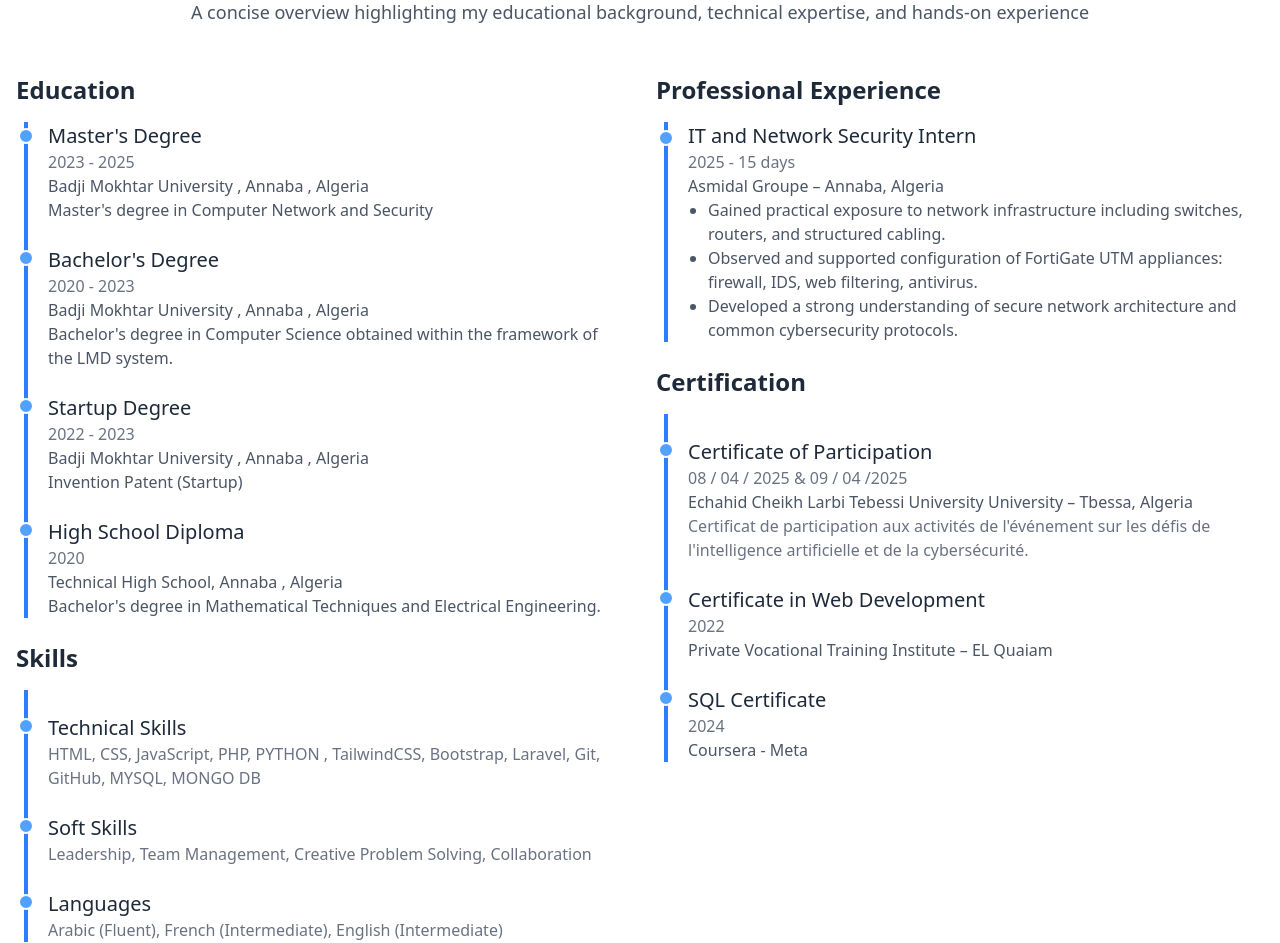
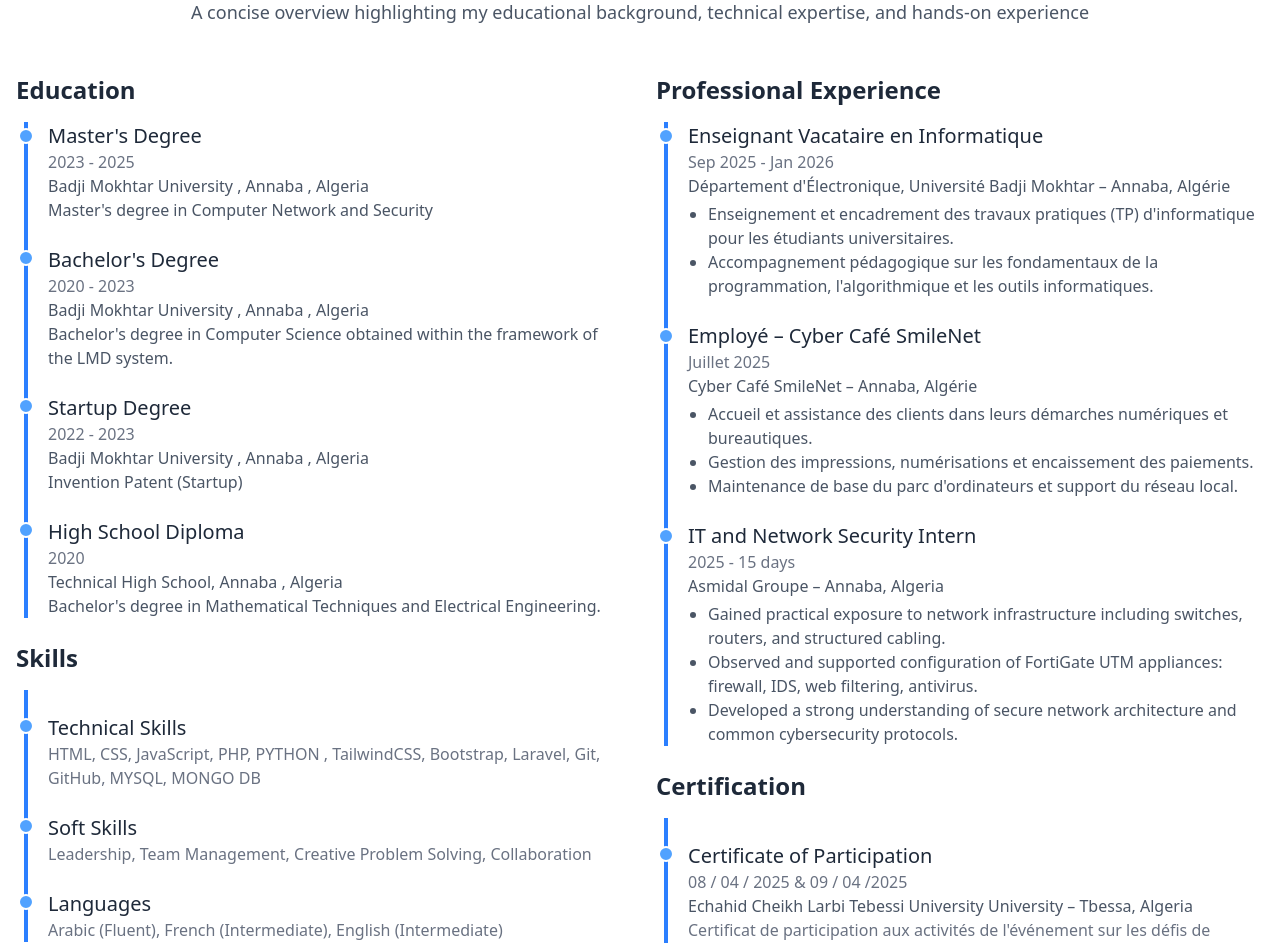
Before and after one commit to Khairodoudou/kheireddine-portfolio, a React (Vite) app: page / in a window 1280 px wide. Shown: the part 1680-2623 px from the top of the page. Built offline with nearby package versions, Linux system fonts and the light colour scheme.

Commit message:
feat(resume): add teaching and cyber cafe roles to professional experience

```diff
--- a/src/Sections/Resume.jsx
+++ b/src/Sections/Resume.jsx
@@ -153,19 +153,44 @@ const Resume = () => {
             <div className="relative pl-8">
               {/* Timeline Line */}
               <div className="absolute left-2 top-0 h-full w-1 bg-blue-500"></div>
-              {/* Timeline Circles */}
-              <div className="absolute left-0.5 top-2 w-4 h-4 bg-blue-400 rounded-full border-2 border-white"></div>
-              <div className="mb-6">
+
+              {/* Experience 1 */}
+              <div className="relative mb-6">
+                <div className="absolute -left-[30px] top-1.5 w-4 h-4 bg-blue-400 rounded-full border-2 border-white"></div>
+                <h4 className="text-xl font-medium text-gray-800">Enseignant Vacataire en Informatique</h4>
+                <h5 className="text-gray-500">Sep 2025 - Jan 2026</h5>
+                <p className="text-gray-600 font-medium">Département d'Électronique, Université Badji Mokhtar – Annaba, Algérie</p>
+                <ul className="list-disc pl-5 text-gray-600 mt-1">
+                  <li>Enseignement et encadrement des travaux pratiques (TP) d'informatique pour les étudiants universitaires.</li>
+                  <li>Accompagnement pédagogique sur les fondamentaux de la programmation, l'algorithmique et les outils informatiques.</li>
+                </ul>
+              </div>
+
+              {/* Experience 2 */}
+              <div className="relative mb-6">
+                <div className="absolute -left-[30px] top-1.5 w-4 h-4 bg-blue-400 rounded-full border-2 border-white"></div>
+                <h4 className="text-xl font-medium text-gray-800">Employé – Cyber Café SmileNet</h4>
+                <h5 className="text-gray-500">Juillet 2025</h5>
+                <p className="text-gray-600 font-medium">Cyber Café SmileNet – Annaba, Algérie</p>
+                <ul className="list-disc pl-5 text-gray-600 mt-1">
+                  <li>Accueil et assistance des clients dans leurs démarches numériques et bureautiques.</li>
+                  <li>Gestion des impressions, numérisations et encaissement des paiements.</li>
+                  <li>Maintenance de base du parc d'ordinateurs et support du réseau local.</li>
+                </ul>
+              </div>
+
+              {/* Experience 3 */}
+              <div className="relative mb-6">
+                <div className="absolute -left-[30px] top-1.5 w-4 h-4 bg-blue-400 rounded-full border-2 border-white"></div>
                 <h4 className="text-xl font-medium text-gray-800">IT and Network Security Intern</h4>
                 <h5 className="text-gray-500">2025 - 15 days</h5>
                 <p className="text-gray-600 font-medium">Asmidal Groupe – Annaba, Algeria</p>
-                <ul className="list-disc pl-5 text-gray-600">
+                <ul className="list-disc pl-5 text-gray-600 mt-1">
                   <li>Gained practical exposure to network infrastructure including switches, routers, and structured cabling.</li>
                   <li>Observed and supported configuration of FortiGate UTM appliances: firewall, IDS, web filtering, antivirus.</li>
                   <li>Developed a strong understanding of secure network architecture and common cybersecurity protocols.</li>
                 </ul>
               </div>
-
             </div>
 
             <h3 className="text-2xl font-semibold text-gray-800 mb-4">Certification</h3>
```
